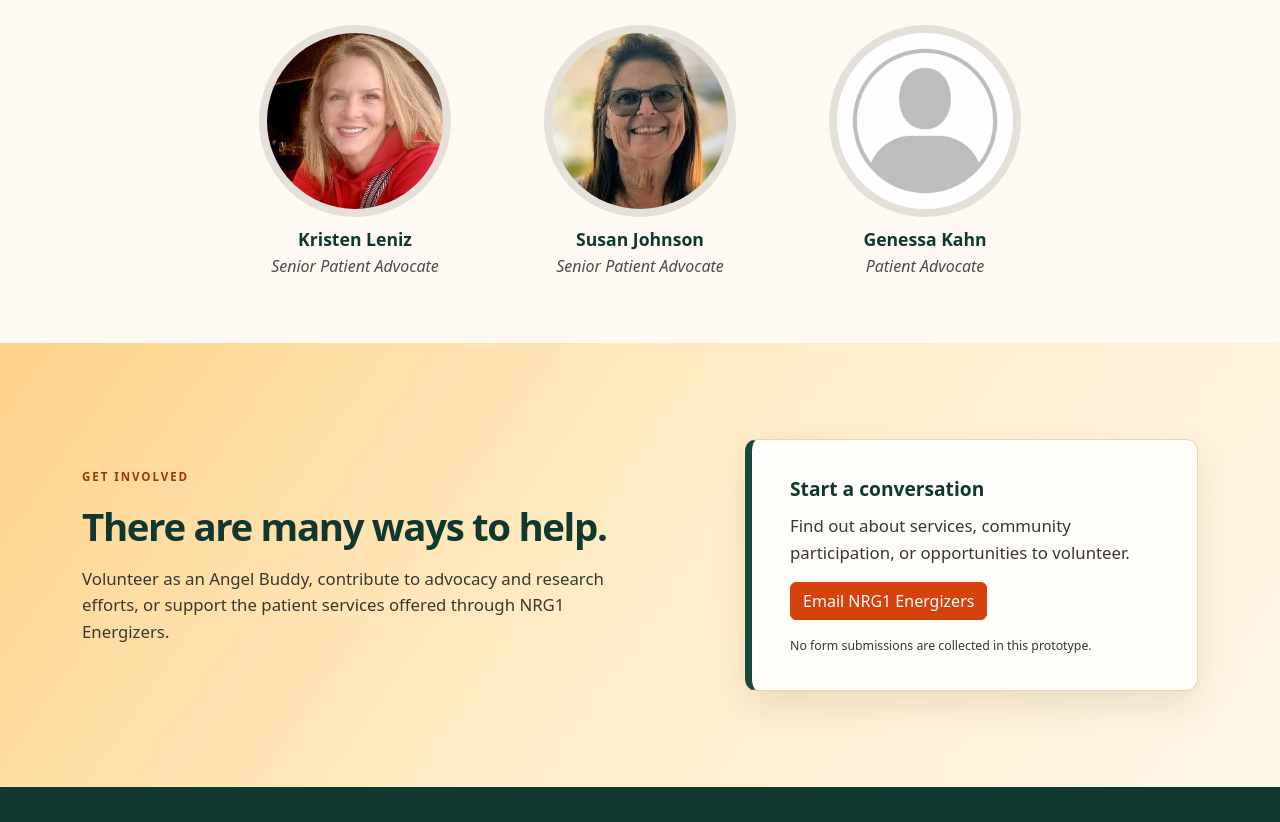
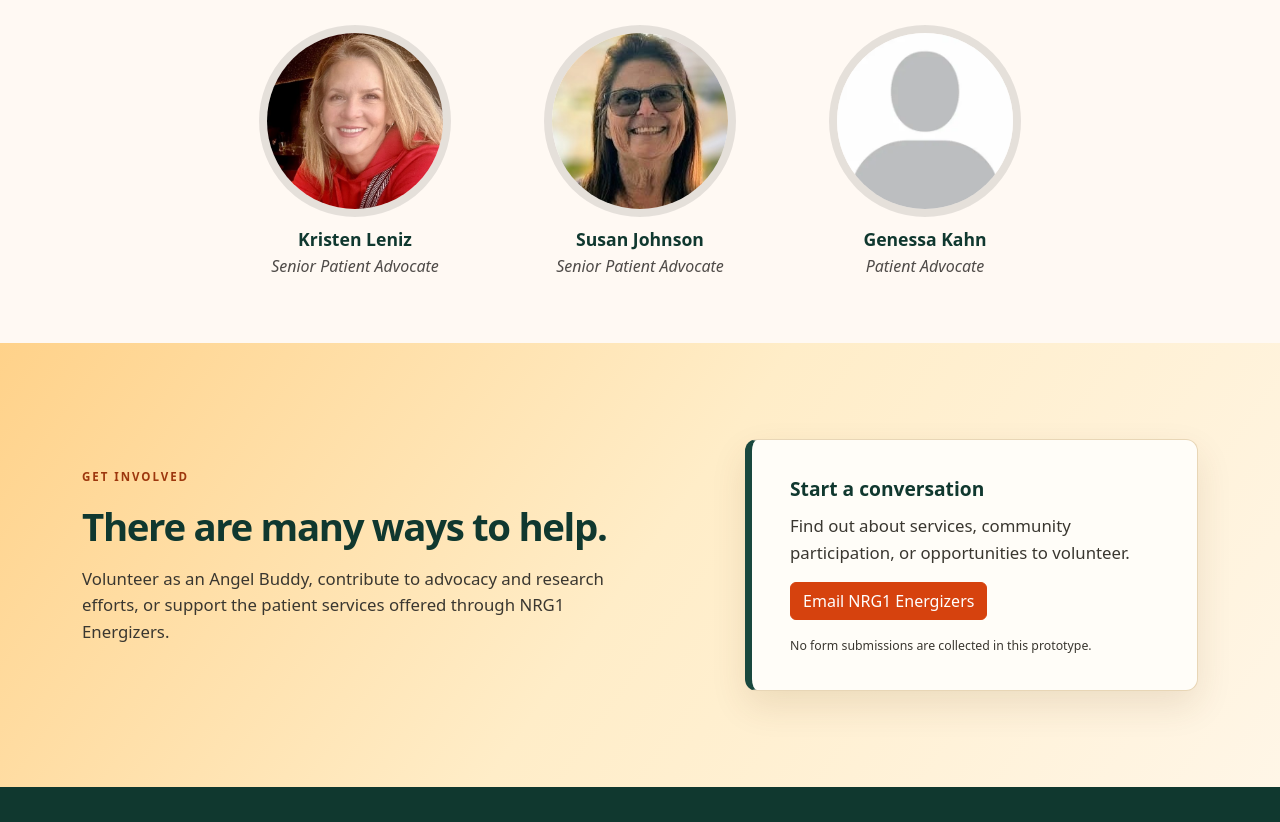
Before and after one commit to elcy-b/nrg1-modern-dev, a plain HTML site: page preview/index.html in a window 1280 px wide. Shown: the part 2356-3178 px from the top of the page. Drawn offline with nearby package versions, Linux system fonts and the light colour scheme.

Commit message:
Update preview with cropped Genessa icon

```diff
--- a/preview/index.html
+++ b/preview/index.html
@@ -141,7 +141,7 @@
 
           <div class="col-12 col-sm-6 col-lg-4 col-xl-3 team-member text-center">
             <a class="leadership-person-link" href="leadership.html#genessa-kahn">
-              <img class="leadership-portrait" src="assets/images/leadership/generic-person.png" width="192" height="192" loading="lazy" alt="Generic person icon for Genessa Kahn">
+              <img class="leadership-portrait" src="assets/images/leadership/generic-person-cropped.png" width="192" height="192" loading="lazy" alt="Generic person icon for Genessa Kahn">
               <h3 id="leader-genessa-kahn" class="fw-bolder">Genessa Kahn</h3>
             </a>
             <p class="leadership-title fst-italic">Patient Advocate</p>
```
Also changed, not shown: preview/assets/images/leadership/generic-person-cropped.png (added).
